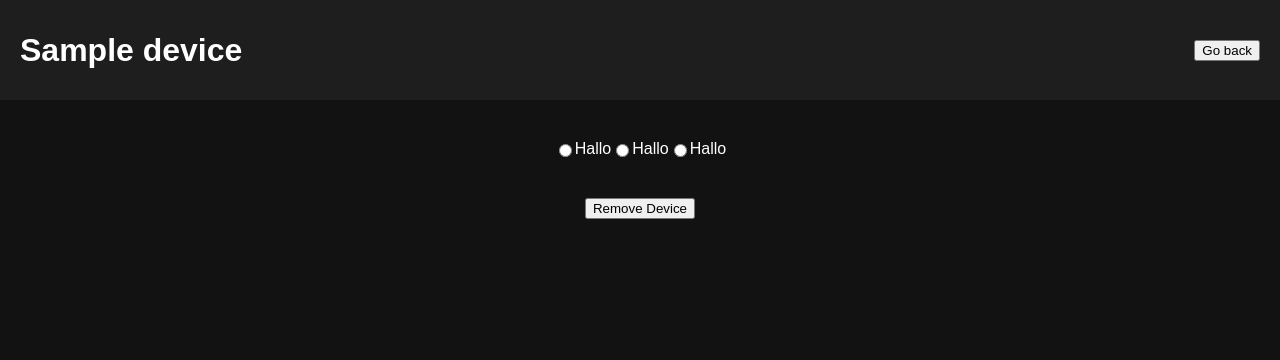
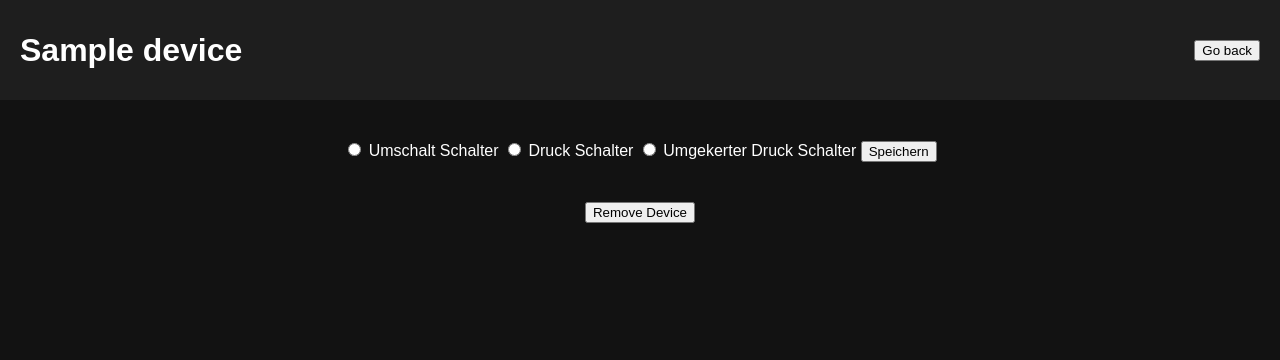
Before and after one commit to Endjunjor/school-l3-smart-home, a Flask app: template templates/button.html in a window 1280 px wide. Shown: the top 360 px of the page. Run offline with Flask 3, Linux system fonts and the light colour scheme; the template is opened without the code that fills it: most values are stand-ins (such as "Sample title", 1, 10 or a date in 2020); parts of the project's set-up code (start-up, migrations or seed data) failed here and were passed over.

Commit message:
button stuff

```diff
--- a/templates/button.html
+++ b/templates/button.html
@@ -180,18 +180,21 @@
         {% endwith %}
     </div>
     <div class="container">
-        <input type="radio" id="btn_click">
+        <form method="post" class="btn_click" action="/set_btn/{{ device.pin }}">
+            <input type="radio" id="btn_click" name="btn_type" {% if device.function == 0 %} checked {% endif %}>
             <label for="btn_click" class="btn_click">
-            Hallo
+                Umschalt Schalter
             </label>
-        <input type="radio" id="btn_revers_click">
+            <input type="radio" id="btn_revers_click" name="btn_type" {% if device.function == 1 %} checked {% endif %}>
             <label for="btn_revers_click" class="btn_revers_click">
-            Hallo
+                Druck Schalter
             </label>
-        <input type="radio" id="btn_switch">
+            <input type="radio" id="btn_switch" name="btn_type" {% if device.function == 2 %} checked {% endif %}>
             <label for="btn_switch" class="btn_switch">
-            Hallo
+                Umgekerter Druck Schalter
             </label>
+            <button type="submit">Speichern</button>
+        </form>
     </div>
     <div class="bootom-container">
         <form method="post" class="button-container">
--- a/webserver.py
+++ b/webserver.py
@@ -96,7 +96,7 @@ def device(pin):
         return render_template('light.html', device=device)
 
     if device['device_type'] == 'input':
-        return render_template('light.html', device=device)
+        return render_template('button.html', device=device)
         #flash(f'Lol gibt keine Input sachen', 'success')
         #return redirect('/')
 
```
Also changed, not shown: file_access.py (+13 -5 lines), 1 other file. Lines whose indentation alone changed are shown as unchanged.
